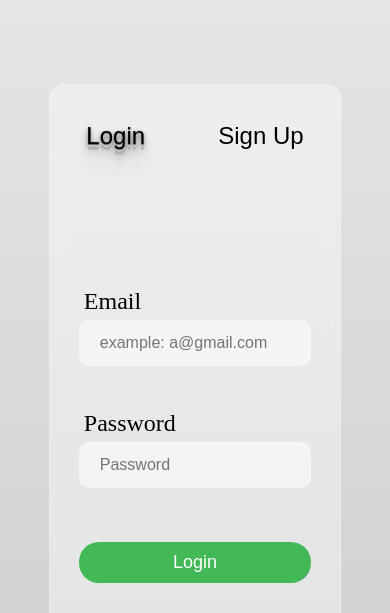
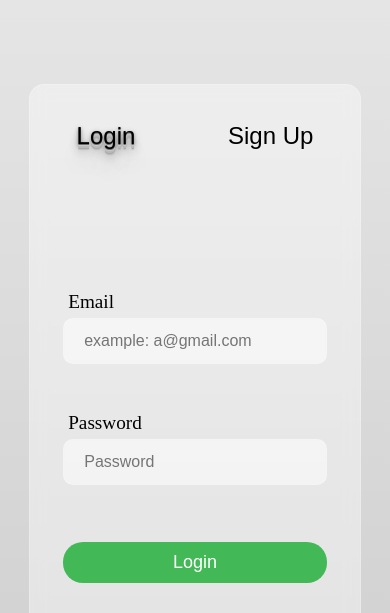
Before and after one commit to mahdi-mohammadi-16/coffee, a plain HTML site: page logincoffee/login.html in a window 390 px wide. Shown: the top 613 px of the page. Drawn offline with Linux system fonts and the light colour scheme.

Commit message:
Add files via upload

```diff
--- a/logincoffee/login.css
+++ b/logincoffee/login.css
@@ -4,6 +4,10 @@
     box-sizing: border-box;
 
 }
+body{
+    /* border: #fff solid 52px; */
+}
+
 .row::after {
     content: "";
     clear: both;
@@ -31,7 +35,7 @@
     .col-s-12 {width: 100%;}
 
     .width{
-        width: 75%;
+        width: 85%;
     }
 }
 @media (min-width: 1000px) {
@@ -161,7 +165,7 @@ body{
     display: inline-block;
     text-align: right;
     margin: 5px ;
-    font-size: x-large;
+    font-size: 1.2rem;
 }
 .form-control input{
     width: 80%;
```
